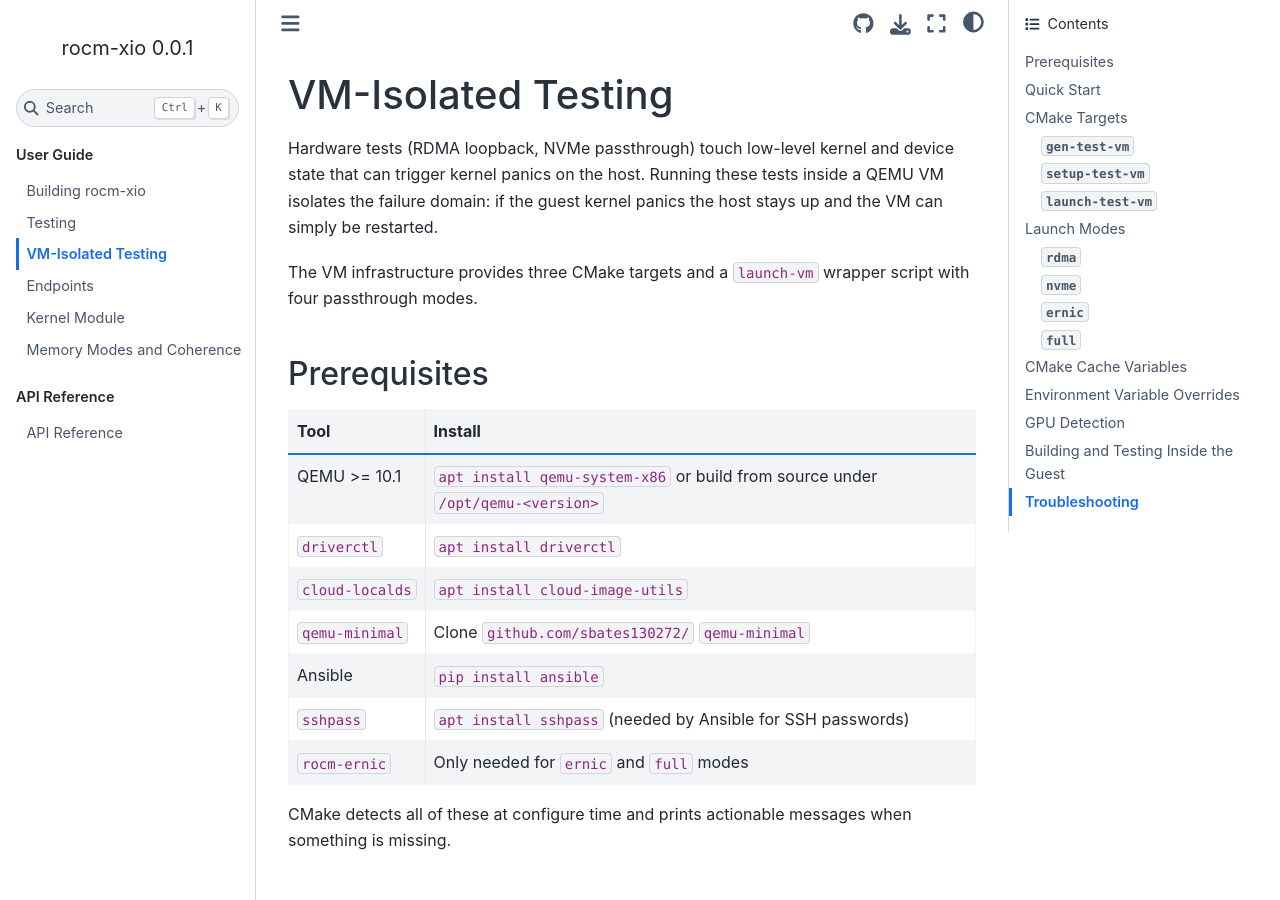
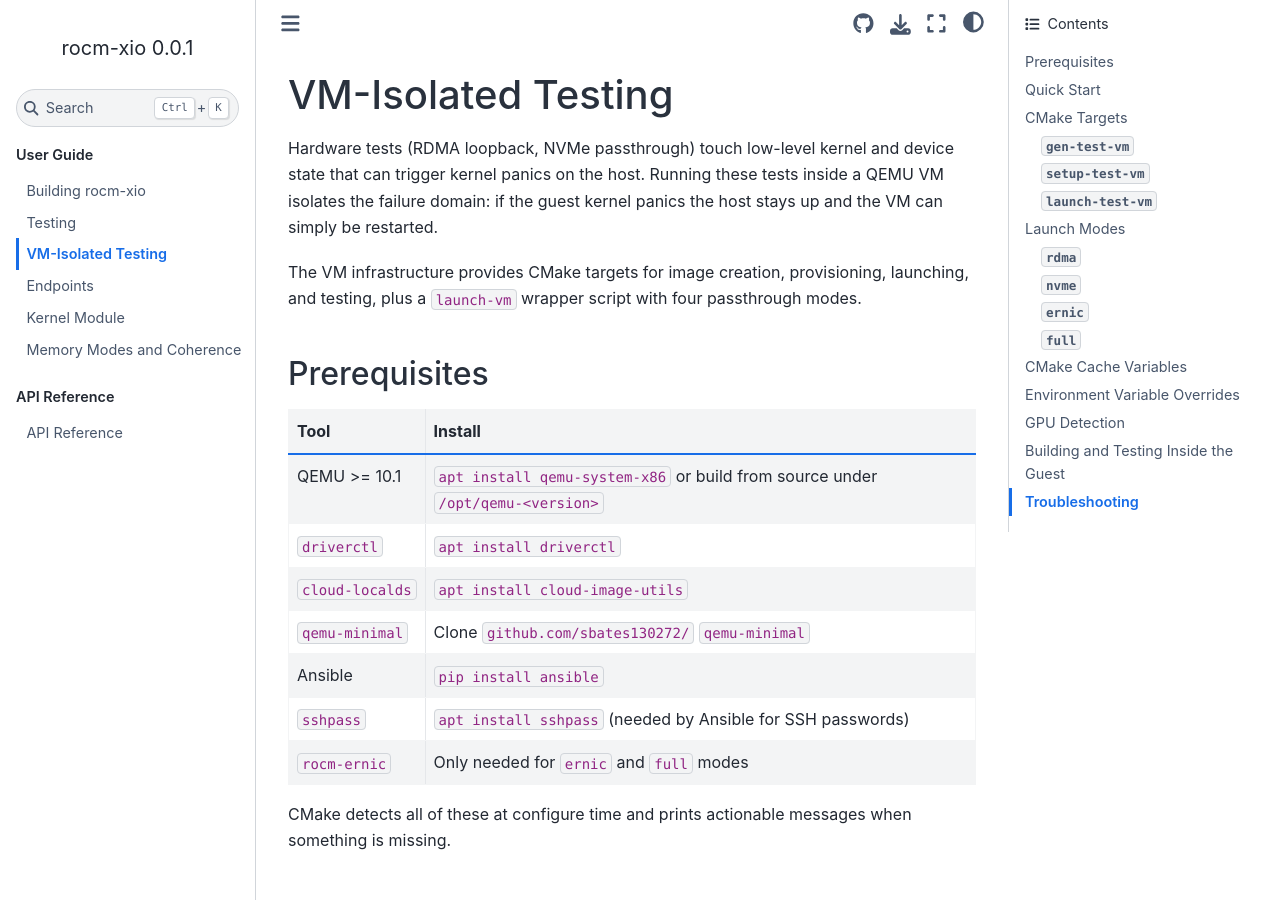
Before and after one commit to ROCm/rocm-xio, a Sphinx documentation site: the page built from docs/vm-testing.rst, in a window 1280 px wide and 900 px high. Built offline with Sphinx 7.4.7 and the Sphinx Book theme 1.1.4, drawn with Linux system fonts in a browser that asks for light colours.

```diff
--- a/docs/vm-testing.rst
+++ b/docs/vm-testing.rst
@@ -8,7 +8,8 @@ a QEMU VM isolates the failure domain: if the guest
 kernel panics the host stays up and the VM can simply
 be restarted.
 
-The VM infrastructure provides three CMake targets and
+The VM infrastructure provides CMake targets for image
+creation, provisioning, launching, and testing, plus
 a ``launch-vm`` wrapper script with four passthrough
 modes.
 
```
Also changed, not shown: .wordlist.txt, 4 other files.
